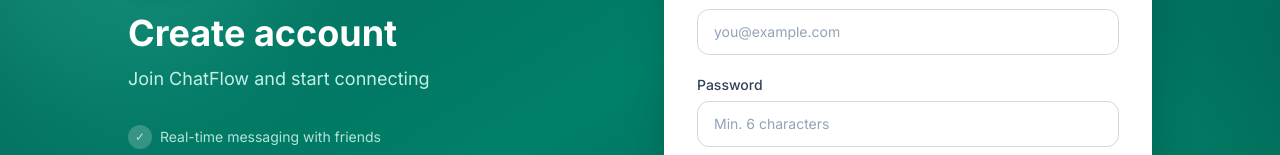
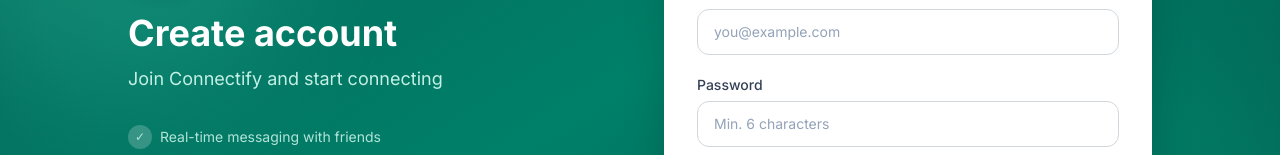
Before and after one commit to reazulislamreaz/connectify-frontend, a Next.js app: page /register in a window 1280 px wide. Shown: the part 327-482 px from the top of the page. Built offline with nearby package versions, Linux system fonts and the light colour scheme.

Commit message:
Rename project from ChatFlow to Connectify across README, layout, registration page, loading screen, and sidebar components for consistent branding.

```diff
--- a/src/app/layout.tsx
+++ b/src/app/layout.tsx
@@ -6,7 +6,7 @@ import { Providers } from "./providers";
 const inter = Inter({ subsets: ["latin"] });
 
 export const metadata: Metadata = {
-  title: "ChatFlow",
+  title: "Connectify",
   description: "WhatsApp-style chat, feed, and friends",
 };
 
--- a/src/app/register/page.tsx
+++ b/src/app/register/page.tsx
@@ -29,7 +29,7 @@ export default function RegisterPage() {
   return (
     <AuthShell
       title="Create account"
-      subtitle="Join ChatFlow and start connecting"
+      subtitle="Join Connectify and start connecting"
       footer={
         <>
           Already have an account?{" "}
--- a/src/components/AppLoadingScreen.tsx
+++ b/src/components/AppLoadingScreen.tsx
@@ -25,7 +25,7 @@ export function AppLoadingScreen() {
         </svg>
       </div>
       <p className="mt-4 text-base font-semibold tracking-tight text-slate-800">
-        ChatFlow
+      Connectify
       </p>
       <div className="mt-8 h-1 w-32 overflow-hidden rounded-full bg-slate-200">
         <div className="h-full w-1/3 rounded-full bg-brand-500 animate-loading-bar" />
--- a/src/components/Sidebar.tsx
+++ b/src/components/Sidebar.tsx
@@ -143,7 +143,7 @@ export function Sidebar() {
                 <path strokeLinecap="round" strokeLinejoin="round" strokeWidth={2} d="M8 10h.01M12 10h.01M16 10h.01M9 16H5a2 2 0 01-2-2V6a2 2 0 012-2h14a2 2 0 012 2v8a2 2 0 01-2 2h-5l-5 5v-5z" />
               </svg>
             </div>
-            <span className="text-lg font-bold tracking-tight lg:text-xl">ChatFlow</span>
+            <span className="text-lg font-bold tracking-tight lg:text-xl">Connectify</span>
           </div>
           <div className="flex items-center gap-3 rounded-xl bg-white/10 p-3">
             <Avatar name={user?.name || "U"} src={user?.profilePicture} size="md" />
```
Also changed, not shown: 1 other file (tests, documents, lock files or other folders).
